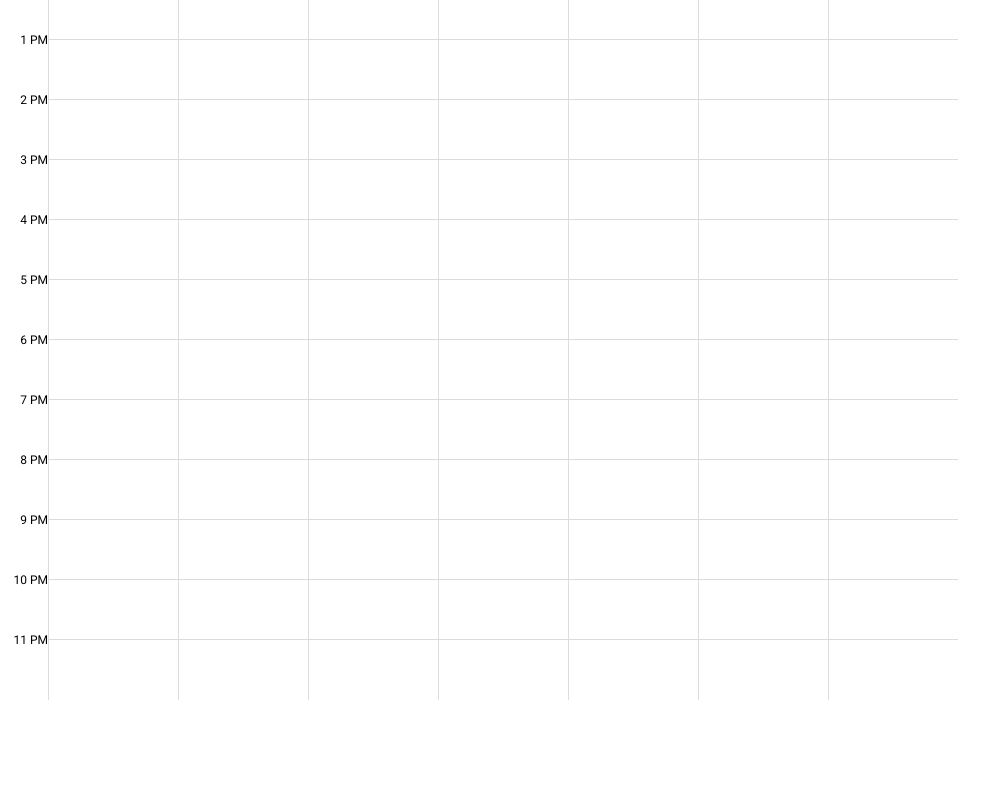
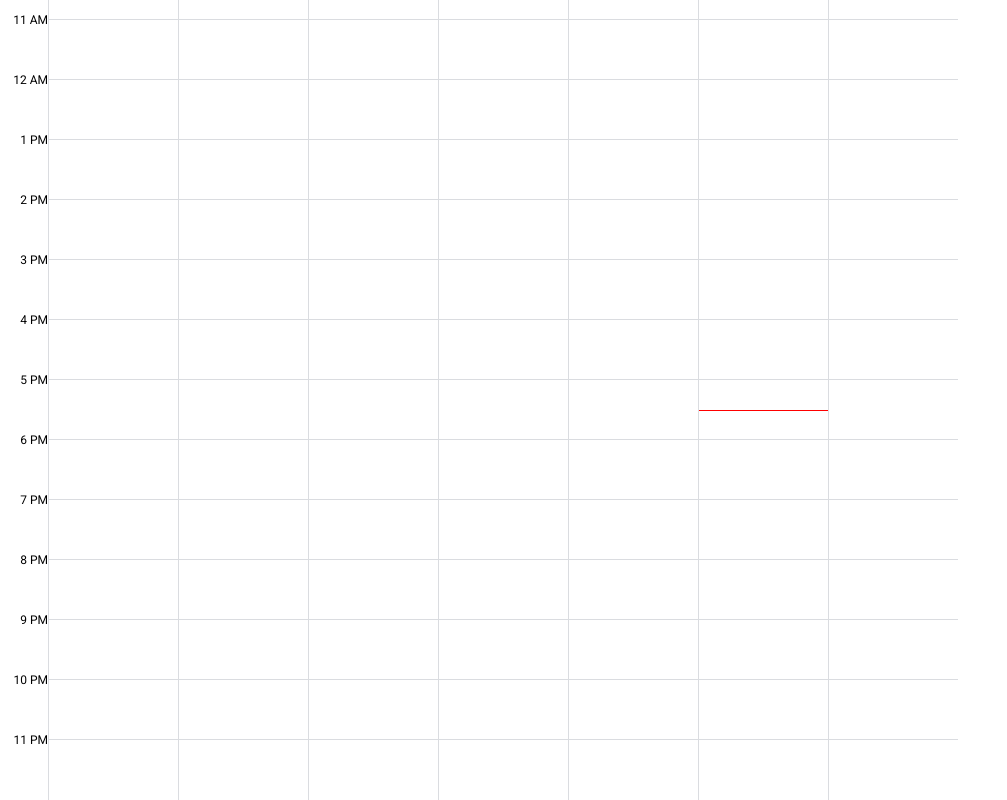
Before and after one commit to vladyslav-soltanovskyi/js-calendar, a website with bundled scripts: page index.html in a window 1280 px wide. Shown: the part 790-1590 px from the top of the page, without its empty margins (0-1007 px from the left). Before the commit the page ends 1490 px from the top, so only its background shows below. Built offline with nearby package versions, Linux system fonts and the light colour scheme; no server answers.

Commit message:
finished project

```diff
--- /dev/null
+++ b/scripts/calendar/timeLine.js
@@ -0,0 +1,17 @@
+export const createTimeLine = (offsetTop) => {
+  const timeLine = document.createElement('div');
+  timeLine.classList.add('time-line');
+  timeLine.style.top = offsetTop + "px";
+  return timeLine;
+}
+
+export const renderTimeLine = () => {
+  const currentDate = new Date();
+
+  const calendarTimeSlot = document.querySelector(
+    `[data-day="${currentDate.getDate()}"] [data-time="${currentDate.getHours()}"]`
+  );
+
+  const timeLine = createTimeLine(currentDate.getMinutes());
+  calendarTimeSlot && calendarTimeSlot.append(timeLine);
+};
--- a/scripts/events/events.js
+++ b/scripts/events/events.js
@@ -2,6 +2,7 @@ import storage from '../common/storage.js';
 import { openPopup, closePopup } from '../common/popup.js';
 import { getDateObj, getStartOfWeek } from '../common/time.utils.js';
 import api from '../common/api.js';
+import { renderTimeLine } from '../calendar/timeLine.js';
 
 const weekElem = document.querySelector('.calendar__week');
 const deleteEventBtn = document.querySelector('.delete-event-btn');
@@ -54,6 +55,7 @@ const getFilteredEvents = () => {
 
 export const renderEvents = () => {
   removeEventsFromCalendar();
+  renderTimeLine();
 
   const filteredEvents = getFilteredEvents();
 
--- a/scripts/index.js
+++ b/scripts/index.js
@@ -11,6 +11,8 @@ document.addEventListener('DOMContentLoaded', () => {
   // инициализация всех элементов
   renderTimescale();
   storage.setDisplayedWeekStart(getStartOfWeek(new Date()));
+  renderWeek();
+  renderHeader();
   initNavigation();
   initEventForm();
 
--- a/styles/common.scss
+++ b/styles/common.scss
@@ -63,3 +63,10 @@
     margin-left: 15px;
   }
 }
+
+.time-line {
+  width: 100%;
+  position: absolute;
+  background-color: red;
+  height: 1px;
+}
```
Also changed, not shown: styles.css, 1 other file.
